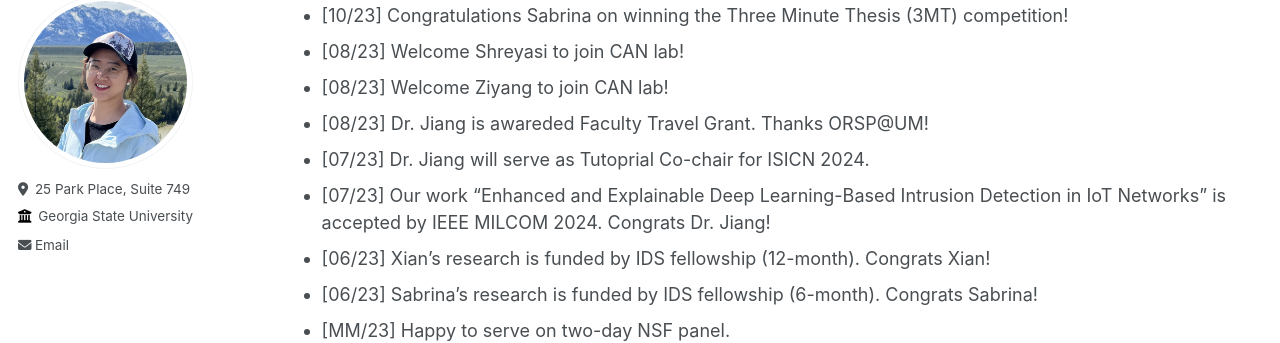
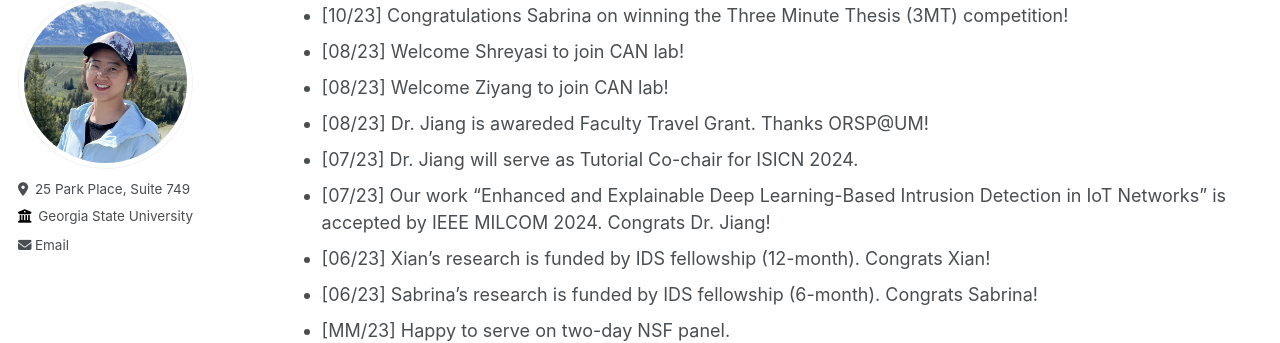
Before and after one commit to suhbrina-perry/suhbrina-perry.github.io, a Jekyll site: the page built from _pages/news.md, in a window 1280 px wide and 900 px high, scrolled down 964 px. Shown: the part 111-454 px from the top of the window. Built offline with Jekyll 4.4.1, drawn with Linux system fonts in a browser that asks for light colours.

Commit message:
Update news.md

```diff
--- a/_pages/news.md
+++ b/_pages/news.md
@@ -36,7 +36,7 @@ author_profile: true
 - [08/23] Welcome Shreyasi to join CAN lab!
 - [08/23] Welcome Ziyang to join CAN lab!
 - [08/23] Dr. Jiang is awareded Faculty Travel Grant. Thanks ORSP@UM!
-- [07/23] Dr. Jiang will serve as Tutoprial Co-chair for ISICN 2024.
+- [07/23] Dr. Jiang will serve as Tutorial Co-chair for ISICN 2024.
 - [07/23] Our work "Enhanced and Explainable Deep Learning-Based Intrusion Detection in IoT Networks" is accepted by IEEE MILCOM 2024. Congrats Dr. Jiang!
 - [06/23] Xian's research is funded by IDS fellowship (12-month). Congrats Xian!
 - [06/23] Sabrina's research is funded by IDS fellowship (6-month). Congrats Sabrina!
```
